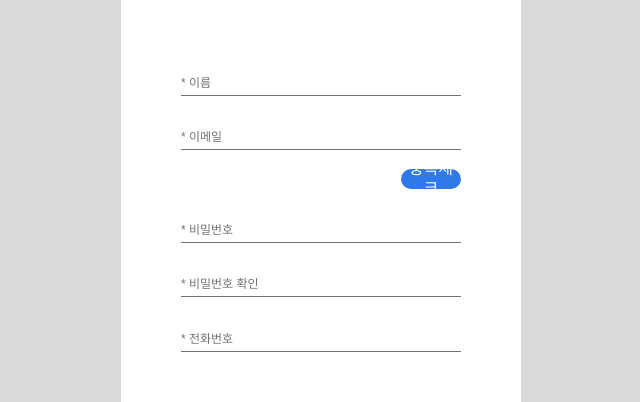
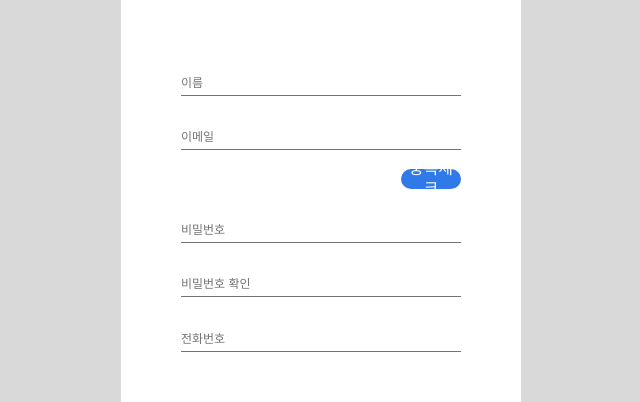
Before and after one commit to JaeyoonCheon/used-clothes-front, a React (Create React App) app: page /register in a window 1280 px wide. Shown: the part 140-542 px from the top of the page, without its empty margins (319-959 px from the left). Built offline with nearby package versions, Linux system fonts and the light colour scheme.

Commit message:
FEAT / <RegisterPage /> 1. Axios를 이용한 회원가입 Form POST요청을 위한 로직 작성. 2. 추후 리팩토링을 위한 입력 폼의 커스텀훅 작성. 3. 유효성 검사 로직 필요

```diff
--- a/package.json
+++ b/package.json
@@ -6,6 +6,7 @@
     "@testing-library/jest-dom": "^5.16.5",
     "@testing-library/react": "^13.4.0",
     "@testing-library/user-event": "^13.5.0",
+    "axios": "^1.1.3",
     "react": "^18.2.0",
     "react-dom": "^18.2.0",
     "react-icons": "^4.4.0",
--- a/src/components/common/Input.js
+++ b/src/components/common/Input.js
@@ -4,7 +4,7 @@ import styled from "styled-components";
 import colors from "../../lib/styles/colors";
 
 const InputContainer = styled.input`
-  width: ${(props) => props.width || "100%"};
+  width: 100%;
   height: 25px;
   padding: 0;
   margin-top: 10px;
@@ -80,12 +80,7 @@ const TextContainer = styled.textarea`
 `;
 
 export const Input = (props) => {
-  const { placeholder, name, width = false, isRequired = false } = props;
-  const [value, setValue] = useState("");
-
-  const onChange = (e) => {
-    setValue(e.target.value);
-  };
+  const { placeholder, name, value, onChange, isRequired = false } = props;
 
   return (
     <>
@@ -94,7 +89,6 @@ export const Input = (props) => {
         value={value}
         placeholder={placeholder}
         name={name}
-        width={width}
         isRequired={isRequired}
         onChange={onChange}
       ></InputContainer>
--- a/src/pages/ItemDetailPage.js
+++ b/src/pages/ItemDetailPage.js
@@ -7,7 +7,7 @@ import colors from "../lib/styles/colors";
 import Header from "../components/common/Header";
 import Footer from "../components/common/Footer";
 import { MiddleButton, LargeButton, Button } from "../components/common/Button";
-import { itemDetailInfos } from "../lib/dummydata/dummydata";
+import { categoryData, itemDetailInfos } from "../lib/dummydata/dummydata";
 
 const Wrapper = styled.div`
   width: 1180px;
@@ -213,7 +213,6 @@ const ItemDetailPage = () => {
     seller,
     descriptions,
   } = gotItem;
-
   const { large, medium, small } = category;
   const {
     colors: itemColors,
@@ -223,8 +222,6 @@ const ItemDetailPage = () => {
     size: itemsize,
   } = options;
   const { sellerId, name: sellerName, sellingItems, currentLocation } = seller;
-
-  console.log(itemColors);
 
   return (
     <>
--- a/src/pages/RegisterPage.js
+++ b/src/pages/RegisterPage.js
@@ -1,5 +1,6 @@
-import React, { useState } from "react";
+import React, { useCallback, useState } from "react";
 import styled from "styled-components";
+import axios from "axios";
 
 import colors from "../lib/styles/colors";
 import { Input } from "../components/common/Input";
@@ -19,7 +20,7 @@ const Wrapper = styled.div`
   background: ${colors.mono[1]};
 `;
 
-const ForgotContainer = styled.div`
+const RegisterContainer = styled.div`
   width: 400px;
   height: 600px;
   display: flex;
@@ -35,7 +36,7 @@ const Spacer = styled.div`
   height: 100px;
 `;
 
-const ForgotFormContainer = styled.form`
+const RegisterFormContainer = styled.form`
   width: 280px;
   height: 400px;
   display: flex;
@@ -52,24 +53,91 @@ const ForgotFormContainer = styled.form`
 `;
 
 const RegisterPage = () => {
+  const [username, setUsername] = useState("");
+  const [email, setEmail] = useState("");
+  const [password, setPassword] = useState("");
+  const [passwordConfirm, setPasswordConfirm] = useState("");
+  const [phoneNumber, setPhoneNumber] = useState("");
+
+  const onSubmit = useCallback(
+    async (e) => {
+      e.preventDefault();
+
+      try {
+        await axios
+          // 라우팅 경로 상수화 필요
+          .post("/user/create", {
+            email: email,
+            password: password,
+            name: username,
+            phone: phoneNumber,
+          })
+          .then((res) => {
+            if (res.status === 200) {
+              console.log("Register OK");
+            }
+          });
+      } catch (error) {
+        console.log(`${error} occured!`);
+      }
+    },
+    [email, password, username, phoneNumber]
+  );
+
+  const onChangeUsername = (e) => {
+    setUsername(e.target.value);
+  };
+  const onChangeEmail = (e) => {
+    setEmail(e.target.value);
+  };
+  const onChangePassword = (e) => {
+    setPassword(e.target.value);
+  };
+  const onChangePasswordConfirm = (e) => {
+    setPasswordConfirm(e.target.value);
+  };
+  const onChangePhoneNumber = (e) => {
+    setPhoneNumber(e.target.value);
+  };
+
   return (
     <Wrapper>
-      <ForgotContainer>
+      <RegisterContainer>
         <Spacer></Spacer>
-        <ForgotFormContainer>
-          <Input placeholder="* 이름" isRequired={true}></Input>
-          <Input placeholder="* 이메일"></Input>
+        <RegisterFormContainer onSubmit={onSubmit}>
+          <Input
+            placeholder="이름"
+            value={username}
+            onChange={onChangeUsername}
+          ></Input>
+          <Input
+            placeholder="이메일"
+            value={email}
+            onChange={onChangeEmail}
+          ></Input>
           <div className="redundancyCheck">
             <SmallButton backgroundColor={colors.blue[0]}>중복체크</SmallButton>
           </div>
-          <Input placeholder="* 비밀번호"></Input>
-          <Input placeholder="* 비밀번호 확인"></Input>
-          <Input placeholder="* 전화번호"></Input>
+          <Input
+            placeholder="비밀번호"
+            value={password}
+            onChange={onChangePassword}
+          ></Input>
+          <Input
+            placeholder="비밀번호 확인"
+            value={passwordConfirm}
+            onChange={onChangePasswordConfirm}
+          ></Input>
+          <Input
+            placeholder="전화번호"
+            value={phoneNumber}
+            onChange={onChangePhoneNumber}
+          ></Input>
           <div className="confirmButton">
             <LargeButton backgroundColor={colors.blue[0]}>회원가입</LargeButton>
           </div>
-        </ForgotFormContainer>
-      </ForgotContainer>
+        </RegisterFormContainer>
+      </RegisterContainer>
     </Wrapper>
   );
 };
```
Also changed, not shown: src/hooks/useInput.js (added, +14 -0 lines), 1 other file (tests, documents, lock files or other folders).
